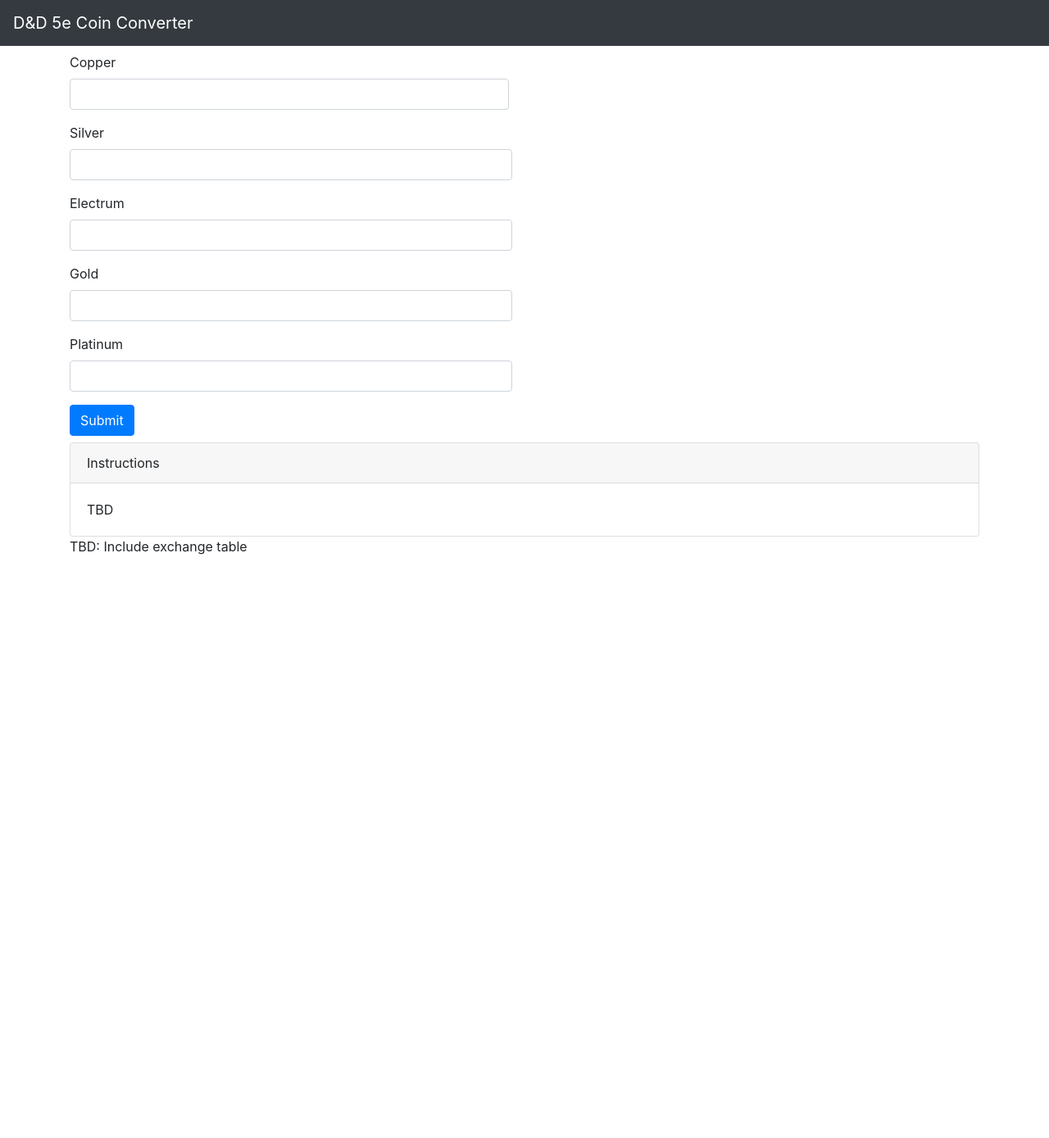
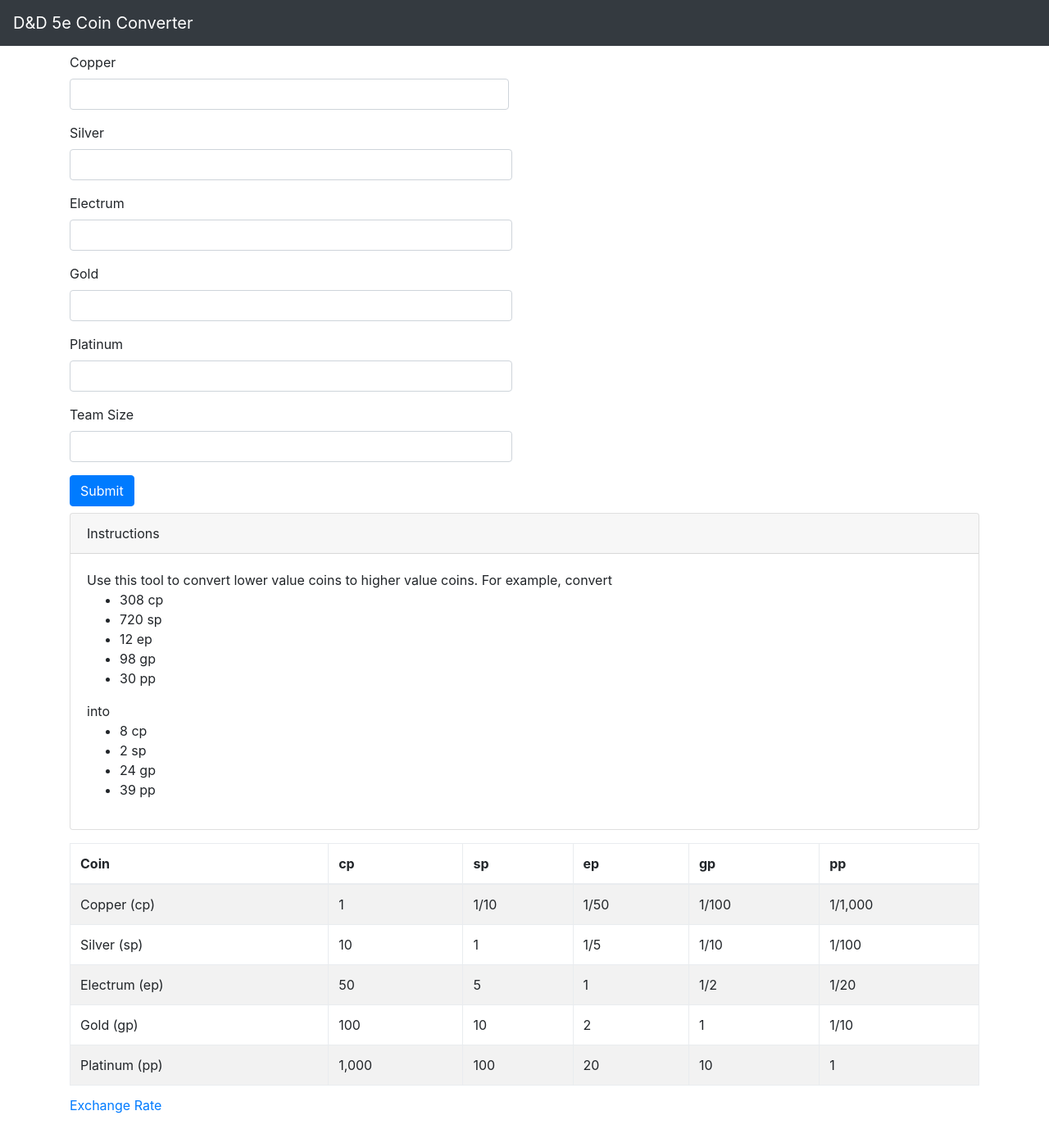
Before and after one commit to stephthedev/dnd-exchange-rate, a Jekyll site: the page built from index.html, in a window 1280 px wide. Shown: the whole page at 82% size. Built offline with Jekyll 4.4.1, drawn with Linux system fonts in a browser that asks for light colours; nearby versions of some CDN libraries; before the commit the page ends 900 px from its top, so only the background shows below that.

Commit message:
Add team split feature

```diff
--- /dev/null
+++ b/_includes/instructions.html
@@ -0,0 +1,20 @@
+<div class="card">
+    <div class="card-header">Instructions</div>
+    <div class="card-body">
+    	Use this tool to convert lower value coins to higher value coins. For example, convert
+    	<ul>
+    		<li>308 cp</li>
+    		<li>720 sp</li>
+    		<li>12 ep</li>
+    		<li>98 gp</li>
+    		<li>30 pp</li>
+    	</ul>
+    	<div>into</div>
+    	<ul>
+    		<li>8 cp</li>
+    		<li>2 sp</li>
+    		<li>24 gp</li>
+    		<li>39 pp</li>
+    	</ul>
+    </div>
+</div>
--- /dev/null
+++ b/_includes/rates.html
@@ -0,0 +1,58 @@
+<div class="table-responsive mt-3">
+	<table class="table table-bordered table-striped table-responsive-xs">
+		<caption>
+			<a href="http://dnd.wizards.com/products/tabletop-games/rpg-products/rpg_playershandbook">
+				Exchange Rate
+			</a>
+		<thead>
+			<th>Coin</th>
+			<th>cp</th>
+			<th>sp</th>
+			<th>ep</th>
+			<th>gp</th>
+			<th>pp</th>
+		</thead>
+		<tbody>
+			<tr>
+				<td>Copper (cp)</td>
+				<td>1</td>
+				<td>1/10</td>
+				<td>1/50</td>
+				<td>1/100</td>
+				<td>1/1,000</td>
+			</tr>
+			<tr>
+				<td>Silver (sp)</td>
+				<td>10</td>
+				<td>1</td>
+				<td>1/5</td>
+				<td>1/10</td>
+				<td>1/100</td>
+			</tr>
+			<tr>
+				<td>Electrum (ep)</td>
+				<td>50</td>
+				<td>5</td>
+				<td>1</td>
+				<td>1/2</td>
+				<td>1/20</td>
+			</tr>
+			<tr>
+				<td>Gold (gp)</td>
+				<td>100</td>
+				<td>10</td>
+				<td>2</td>
+				<td>1</td>
+				<td>1/10</td>
+			</tr>
+			<tr>
+				<td>Platinum (pp)</td>
+				<td>1,000</td>
+				<td>100</td>
+				<td>20</td>
+				<td>10</td>
+				<td>1</td>
+			</tr>
+		</tbody>
+	</table>
+</div>
--- a/index.html
+++ b/index.html
@@ -31,59 +31,83 @@ layout: default
                     <input class="form-control" type="tel" id="pp" name="pp"></input>
                 </div>
 
+                <div class="form-group">
+                    <label for="partySize">Team Size</label>
+                    <input class="form-control" type="tel" id="partySize" name="partySize"></input>
+                </div>
+
                 <button class="btn btn-primary" type="submit">Submit</button>
             </form>
         </div>
 
         <div class="col-lg-6 align-self-center">
-            <div id="result" class="alert alert-info invisible"></div>
-        </div>
-    </div>
-
-    <div class="row">
-        <div class="col-md-12">
-            <div class="card">
-                <div class="card-header">Instructions</div>
-                <div class="card-body">TBD</div>
+            <div id="result" class="alert alert-info invisible">
+                <h5>Results</h5>
+                <span id="placeholder"></span>
             </div>
         </div>
     </div>
 
     <div class="row">
         <div class="col-md-12">
-            TBD: Include exchange table
+            {% include instructions.html %}
+        </div>
+    </div>
+
+    <div class="row">
+        <div class="col-md-12">
+            {% include rates.html %}
         </div>
     </div>
 
     <script type="text/javascript">
+        function toInteger(number, defaultValue) {
+            return !isNaN(number) ? parseInt(number) : defaultValue;
+        }
+
+        function toCoinStr(results) {
+            var str = "";
+            for (var key in results) {
+                if (results[key] > 0) {
+                    str = str.concat(results[key] + key + " ");
+                }
+            }
+            return str;
+        }
+
         function calculate() {
             //1. Get the coin values from the form
-            var cp = document.getElementById("cp").value;
-            var sp = document.getElementById("sp").value;
-            var ep = document.getElementById("ep").value;
-            var gp = document.getElementById("gp").value;
-            var pp = document.getElementById("pp").value;
+            var coinOpts = {
+                cp: document.getElementById("cp").value,
+                sp: document.getElementById("sp").value,
+                ep: document.getElementById("ep").value,
+                gp: document.getElementById("gp").value,
+                pp: document.getElementById("pp").value
+            }
+            var partySize = toInteger(document.getElementById("partySize").value, -1);
 
-            //2. Get the optimal results
-            var results = ExchangeRate.optimalExchange({
-                cp: cp,
-                sp: sp,
-                ep: ep,
-                gp: gp,
-                pp: pp
-            });
+            var result = "";
+            if (partySize > -1) {
+                var results = ExchangeRate.teamSplit(partySize, coinOpts);
+                result = "<ul>"
+                for (var i=0; i<results.length; i++) {
+                    result = result.concat("<li>", toCoinStr(results[i]), "</li>");
+                }
+                result = result.concat("</ul>");
+            } else {
+                //2. Get the optimal results
+                var results = ExchangeRate.optimalExchange(coinOpts);
 
-            //3. Create a human-readable string showcasing the results
-            var result = "";
-            for (var key in results) {
-                if (results[key] > 0) {
-                    result = result.concat(results[key] + key + " ");
-                }
+                //3. Create a human-readable string showcasing the results
+                result = result.concat(toCoinStr(results));
             }
 
+            //Unhide the result
             var resultDiv = document.getElementById("result");
-            resultDiv.innerText = result;
             resultDiv.classList.remove("invisible");
+
+            var placeholder = document.getElementById("placeholder");
+            placeholder.innerHTML = result;
             return false;
         }
     </script>
```
Also changed, not shown: app.js (deleted, +0 -47 lines), dist/bundle.js (+41 -26 lines), src/exchange-rate.js (+40 -25 lines), views/calculator.pug (deleted, +0 -42 lines), views/includes/rates.pug (deleted, +0 -17 lines), views/layout.pug (deleted, +0 -20 lines), dist/bundle.min.js.
